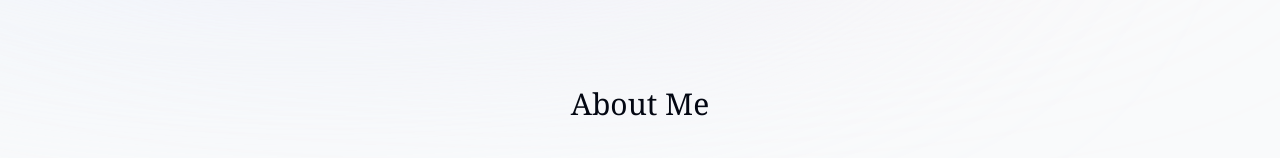
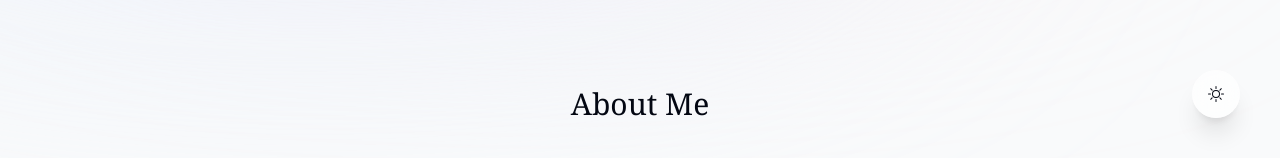
Before and after one commit to XXXXJin/My-portfolio-page, a Next.js app: page / in a window 1280 px wide. Shown: the part 642-800 px from the top of the page. Built offline with nearby package versions, Linux system fonts and the light colour scheme.

Commit message:
ダークモードスイッチ機能を追加する

```diff
--- a/app/layout.tsx
+++ b/app/layout.tsx
@@ -4,6 +4,7 @@ import "./globals.css";
 import Header from "@/components/header";
 import StoreProvider from "./storeProvider";
 import Footer from "@/components/footer";
+import ThemeSwitch from "@/components/themeSwitch";
 
 const sawarabiGothic = Sawarabi_Gothic({
   weight: "400",
@@ -35,6 +36,7 @@ export default function RootLayout({
           <Header />
           {children}
           <Footer />
+          <ThemeSwitch />
         </body>
       </html>
     </StoreProvider>
--- a/components/footer.tsx
+++ b/components/footer.tsx
@@ -1,5 +1,4 @@
 import React from "react";
-import SectionHeading from "./sectionHeading";
 
 export default function Footer() {
   return (
--- /dev/null
+++ b/components/themeSwitch.tsx
@@ -0,0 +1,48 @@
+"use client";
+
+import React, { useEffect, useState } from "react";
+import { BsSun } from "react-icons/bs";
+import { BsMoon } from "react-icons/bs";
+
+type Theme = "light" | "dark" | null;
+
+export default function ThemeSwitch() {
+  const [theme, setTheme] = useState<Theme>(null);
+  const toggleTheme = () => {
+    if (theme === "light") {
+      setTheme("dark");
+      window.localStorage.setItem("theme", "dark");
+      document.documentElement.classList.add("dark");
+    } else {
+      setTheme("light");
+      window.localStorage.setItem("theme", "light");
+      document.documentElement.classList.remove("dark");
+    }
+  };
+
+  useEffect(() => {
+    const localStorageTheme = window.localStorage.getItem(
+      "theme"
+    ) as Theme | null;
+    if (localStorageTheme) {
+      localStorageTheme === "dark"
+        ? document.documentElement.classList.add("dark")
+        : document.documentElement.classList.remove("dark");
+      setTheme(localStorageTheme);
+    } else {
+      setTheme("light");
+      document.documentElement.classList.remove("dark");
+    }
+  }, []);
+
+  return (
+    theme && (
+      <button
+        onClick={() => toggleTheme()}
+        className="fixed bottom-10 right-10 bg-white w-12 h-12 bg-opacity-70 backdrop-blur-lg border-white border-opacity-40 shadow-xl rounded-full flex items-center justify-center hover:scale-110 transition-all"
+      >
+        {theme === "light" ? <BsSun /> : <BsMoon />}
+      </button>
+    )
+  );
+}
--- a/tailwind.config.ts
+++ b/tailwind.config.ts
@@ -1,20 +1,21 @@
-import type { Config } from 'tailwindcss'
+import type { Config } from "tailwindcss";
 
 const config: Config = {
   content: [
-    './pages/**/*.{js,ts,jsx,tsx,mdx}',
-    './components/**/*.{js,ts,jsx,tsx,mdx}',
-    './app/**/*.{js,ts,jsx,tsx,mdx}',
+    "./pages/**/*.{js,ts,jsx,tsx,mdx}",
+    "./components/**/*.{js,ts,jsx,tsx,mdx}",
+    "./app/**/*.{js,ts,jsx,tsx,mdx}",
   ],
   theme: {
     extend: {
       backgroundImage: {
-        'gradient-radial': 'radial-gradient(var(--tw-gradient-stops))',
-        'gradient-conic':
-          'conic-gradient(from 180deg at 50% 50%, var(--tw-gradient-stops))',
+        "gradient-radial": "radial-gradient(var(--tw-gradient-stops))",
+        "gradient-conic":
+          "conic-gradient(from 180deg at 50% 50%, var(--tw-gradient-stops))",
       },
     },
   },
   plugins: [],
-}
-export default config
+  darkMode: "class",
+};
+export default config;
```
